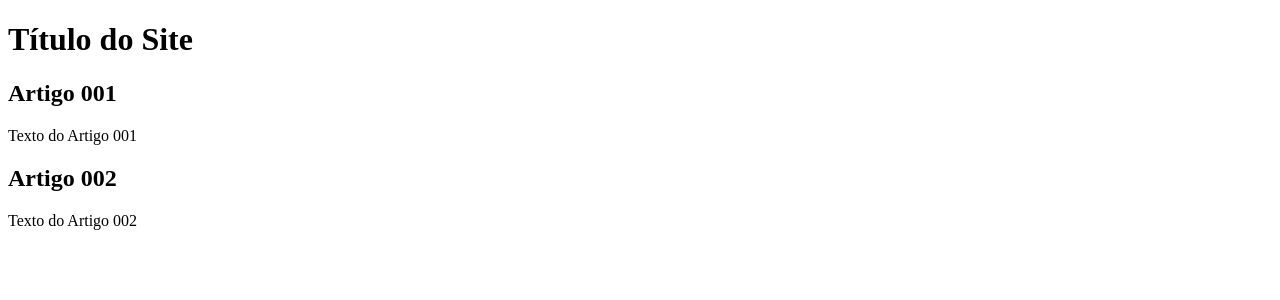
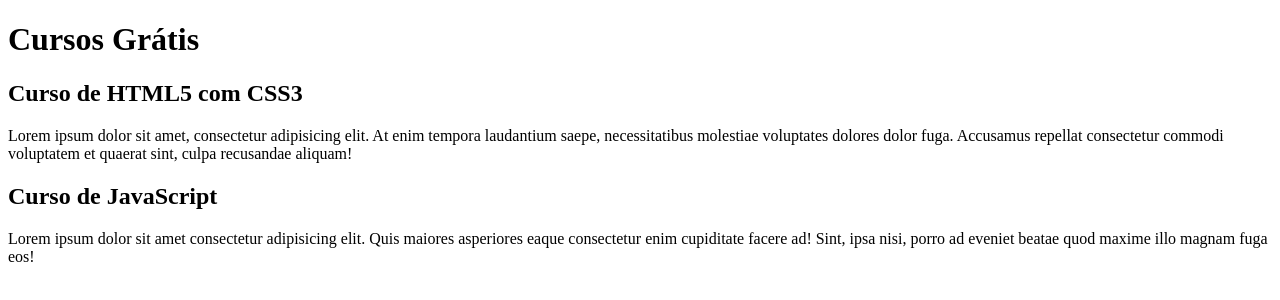
Before and after one commit to LucaSSilva1091/projeto-site, a plain HTML site: page index.html in a window 1280 px wide. Drawn offline with Linux system fonts and the light colour scheme.

Commit message:
comecei a escrever o conteúdo

```diff
--- a/index.html
+++ b/index.html
@@ -8,15 +8,16 @@
 <body>
     <main>
         <header>
-            <h1>Título do Site</h1>
+            <h1>Cursos Grátis</h1>
         </header>
         <article>
-            <h2>Artigo 001</h2>
-            <p>Texto do Artigo 001</p>
+            <h2>Curso de HTML5 com CSS3</h2>
+            <p>Lorem ipsum dolor sit amet, consectetur adipisicing elit. At enim tempora laudantium saepe, necessitatibus molestiae voluptates dolores dolor fuga. Accusamus repellat consectetur commodi voluptatem et quaerat sint, culpa recusandae aliquam!</p>
         </article>
         <article>
-            <h2>Artigo 002</h2>
-            <p>Texto do Artigo 002</p>
+            <h2>Curso de JavaScript</h2>
+            <p>Lorem ipsum dolor sit amet consectetur adipisicing elit. Quis maiores asperiores eaque consectetur enim cupiditate facere ad! Sint, ipsa nisi, porro ad eveniet beatae quod maxime illo magnam fuga eos!
+            </p>
         </article>
     </main>
 
```
